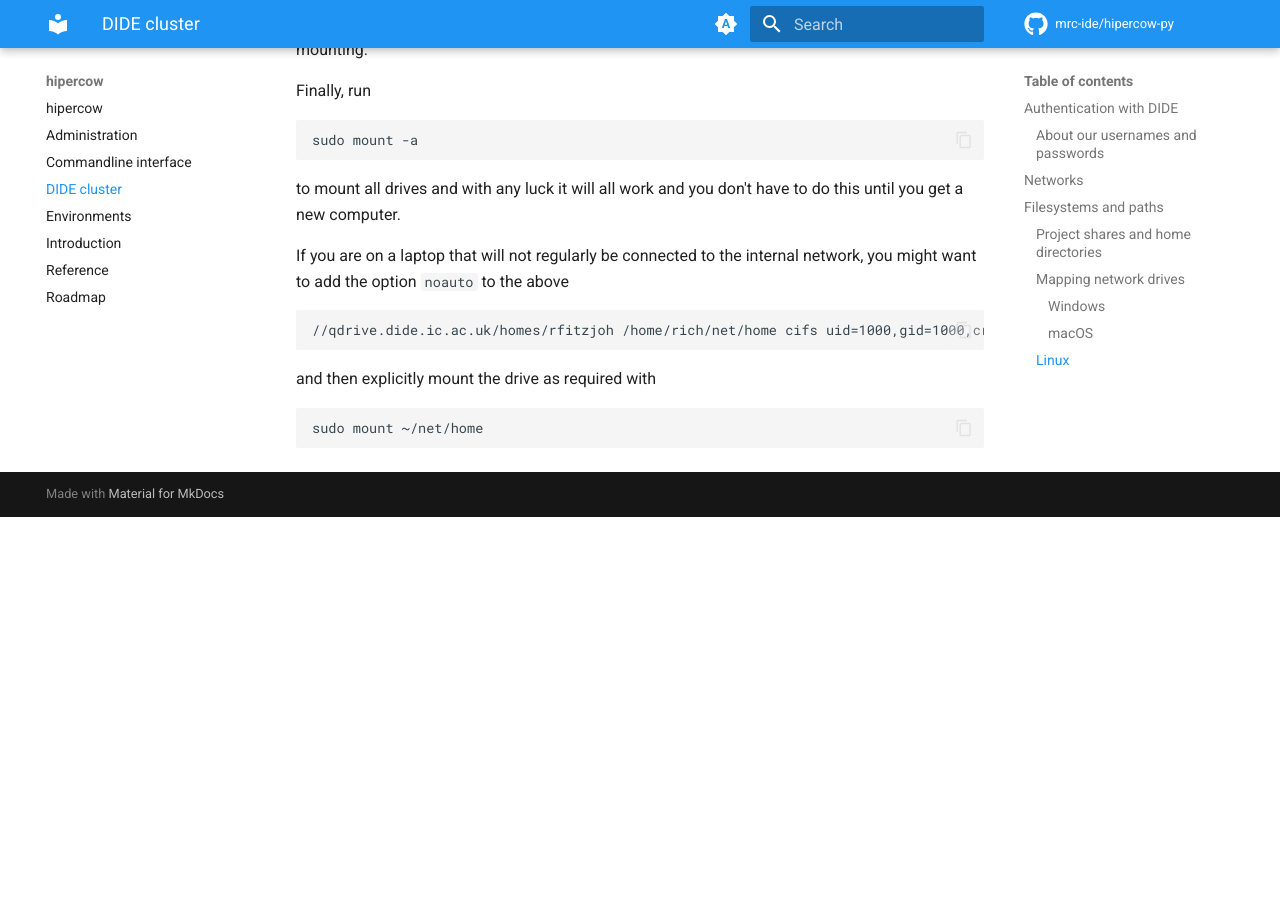
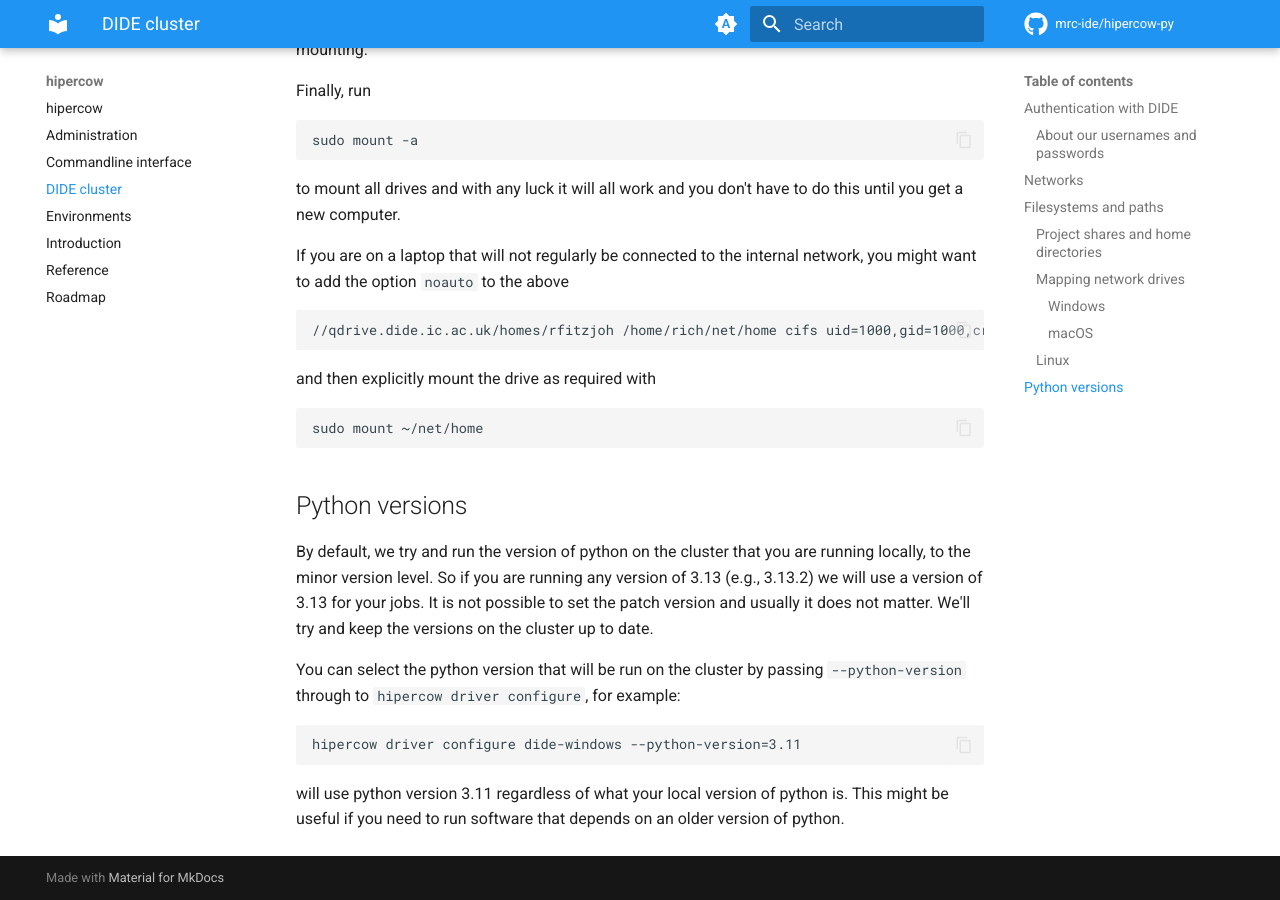
Before and after one commit to mrc-ide/hipercow-py, an MkDocs documentation site: the page built from docs/dide.md, in a window 1280 px wide and 900 px high, scrolled down 4495 px. Built offline with MkDocs 1.6.1 and Material for MkDocs 9.7.7, drawn with Linux system fonts in a browser that asks for light colours; comment, search, counter and statistics services are not loaded; before the commit the page ends 5012 px from its top, so only the background shows below that.

Commit message:
Add note on versions to docs

````diff
--- a/docs/dide.md
+++ b/docs/dide.md
@@ -166,3 +166,15 @@ and then explicitly mount the drive as required with
 ```
 sudo mount ~/net/home
 ```
+
+## Python versions
+
+By default, we try and run the version of python on the cluster that you are running locally, to the minor version level.  So if you are running any version of 3.13 (e.g., 3.13.2) we will use a version of 3.13 for your jobs.  It is not possible to set the patch version and usually it does not matter.  We'll try and keep the versions on the cluster up to date.
+
+You can select the python version that will be run on the cluster by passing `--python-version` through to `hipercow driver configure`, for example:
+
+```console
+hipercow driver configure dide-windows --python-version=3.11
+```
+
+will use python version 3.11 regardless of what your local version of python is.  This might be useful if you need to run software that depends on an older version of python.
````
